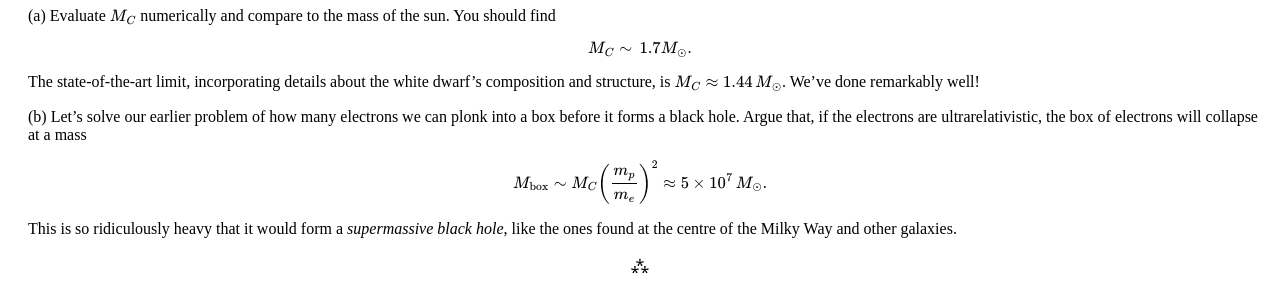
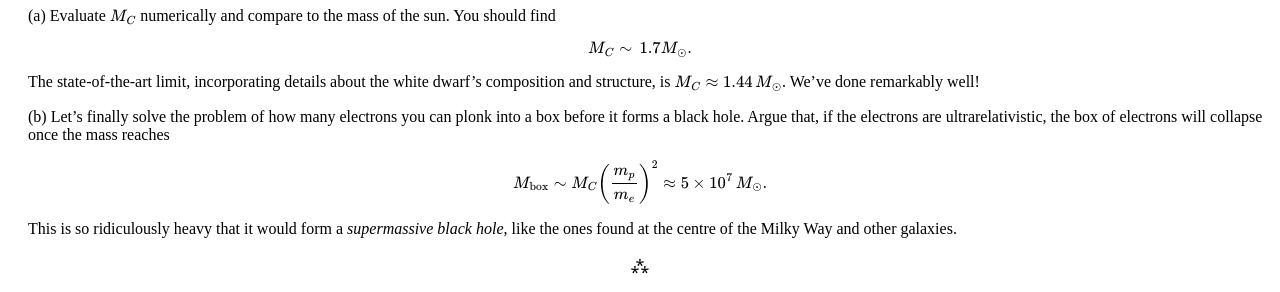
Before and after one commit to hapax/hapax.github.io, a Jekyll site: the page built from assets/chandra.md, in a window 1280 px wide and 900 px high, scrolled down 7863 px. Shown: the part 152-444 px from the top of the window. Built offline with Jekyll 4.4.1, drawn with Linux system fonts in a browser that asks for light colours; our own code applies the rules of GitHub Pages for plain Markdown files; formulas are drawn with MathJax 3; a script that is not in the unit is left out.

Commit message:
Update chandra.md

```diff
--- a/assets/chandra.md
+++ b/assets/chandra.md
@@ -767,10 +767,10 @@ We've done remarkably well!
 </span>
 
 <span style="padding-left: 20px; display:block">
-(b) Let's solve our earlier problem of how many electrons we can plonk
-into a box before it forms a black hole.
+(b) Let's finally solve the problem of how many electrons you can
+plonk into a box before it forms a black hole.
 Argue that, if the electrons are ultrarelativistic, the box of
-electrons will collapse at a mass
+electrons will collapse once the mass reaches
 </span>
 
 $$
```
